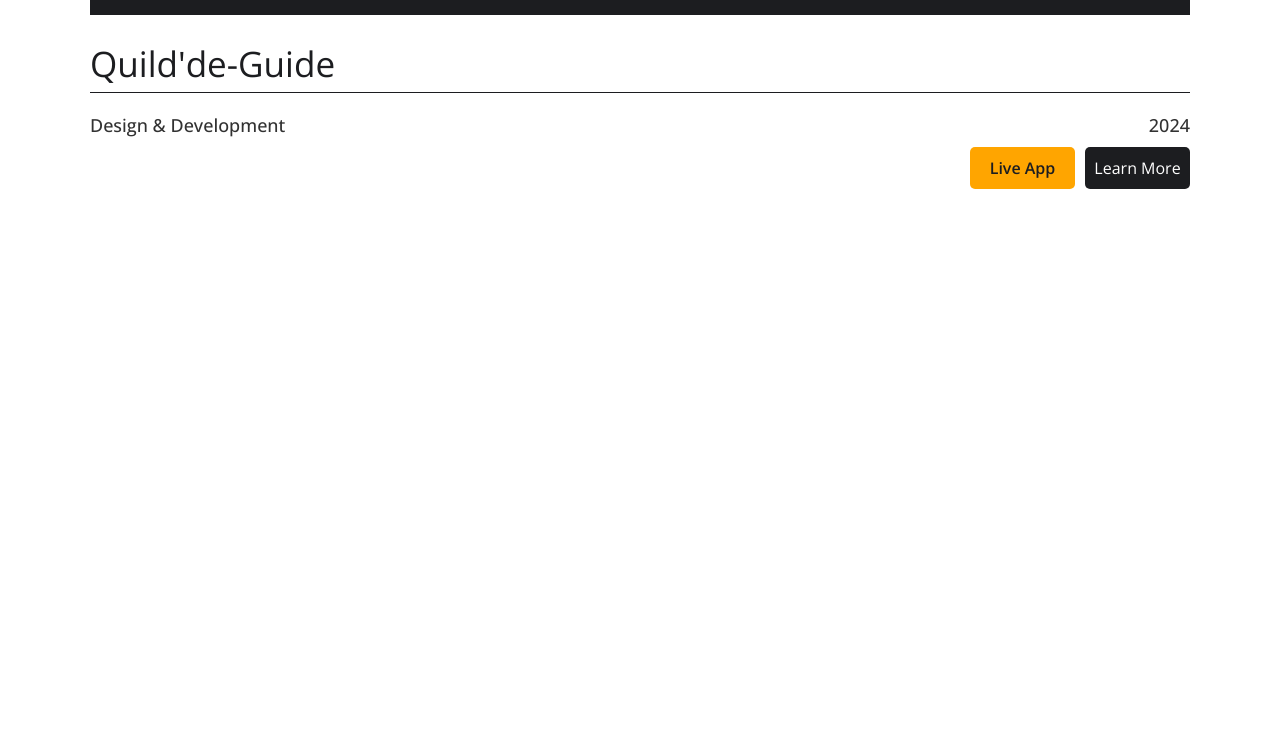
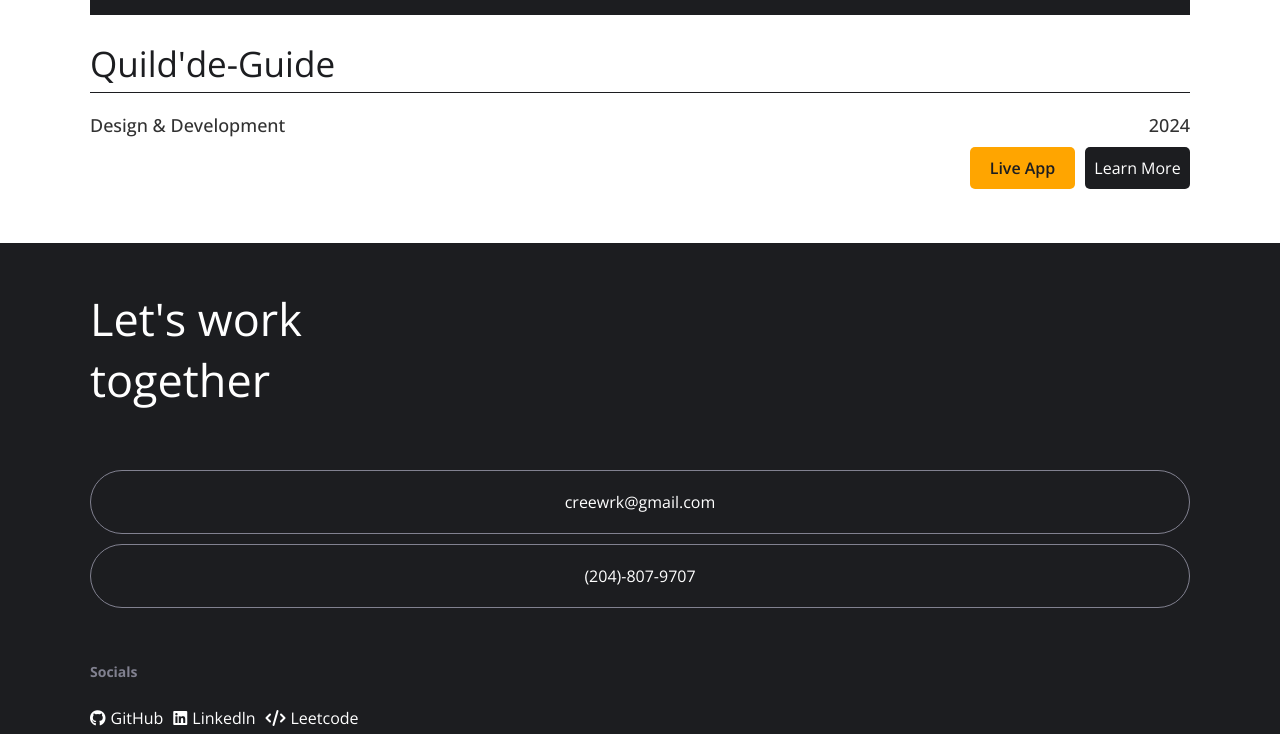
Before and after one commit to CreefordSanchez/porfolio, a website: page index.html in a window 1280 px wide. Shown: the part 1527-2261 px from the top of the page. Before the commit the page ends 2002 px from the top, so only its background shows below. Drawn offline with nearby package versions, Linux system fonts and the light colour scheme.

Commit message:
'created-footer'

```diff
--- a/assets/css/style.css
+++ b/assets/css/style.css
@@ -119,8 +119,11 @@ header {
 }
 
 /* About Me */
+main {
+  padding: 54px 0;
+}
+
 .about-me {
-  padding-top: 54px;
 
   h2 {
     font-size: 40px;
@@ -225,6 +228,62 @@ header {
   background-color: var(--app-gray);
 }
 
+/* footer */
+footer {
+  padding: 45px 0 5px;
+  padding-bottom: 5px;
+  background-color: var(--app-gray);
+
+  span {
+    display: block;
+  }
+
+  .container > h3 {
+    font-size: 45px;
+    color: var(--app-white);
+    font-weight: 100;
+  }
+
+  .circle-link {
+    position: absolute;
+    display: flex;
+    justify-content: right;
+  }
+}
+
+.social-link {
+  margin: 54px 0 54px;
+
+  a {
+    display: flex;
+    justify-content: center;
+    border: 1px solid var(--app-light-gray);
+    border-radius: 50px;
+    padding: 20px 0;
+    color: var(--app-white);
+    margin: 10px 0;
+  }
+}
+
+footer .media-links {
+  h3 {
+    font-size: 14px;
+    color: var(--app-light-gray);
+  }
+
+  a {
+    color: var(--app-white);
+    display: flex;
+    align-items: center;
+    gap: 5px;
+  }
+
+  ul {
+    display: flex;
+    gap: 10px;
+  }
+}
+
 /* Media Query */
 @media screen and (min-width:865px) {
   .project-picture-box {
--- a/index.html
+++ b/index.html
@@ -91,6 +91,51 @@
         </div>
       </div>
     </main>
-    <br><br><br><br><br><br><br><br><br><br><br><br><br>
+
+    <footer>
+      <div class="container">
+        <h3>Let's work<span>together</span></h3>
+        <div class="line"></div>
+
+        <div class="social-link" id="contact">
+          <ul>
+            <li>
+              <a href="" target="_blank">
+                <p>creewrk@gmail.com</p>
+              </a>
+            </li>
+            <li>
+              <a href="">
+                <p>(204)-807-9707</p>
+              </a>
+            </li>
+          </ul>
+        </div>
+        <div class="media-links">
+          <h3>Socials</h3>
+          <div class="line"></div>
+          <ul>
+            <li>
+              <a href="https://github.com/CreefordSanchez" target="_blank">
+               <i class="fa-brands fa-github"></i>
+               <p>GitHub</p>
+              </a>
+            </li>
+            <li>
+              <a href="https://www.linkedin.com/feed/" target="_blank">
+                <i class="fa-brands fa-linkedin"></i>
+                <p>Linkedln</p>
+              </a>
+            </li>
+            <li>
+              <a href="https://leetcode.com/u/CrapyFox/" target="_blank">
+                <i class="fa-solid fa-code"></i>
+                <p>Leetcode</p>
+              </a>
+            </li>
+          </ul>
+        </div>
+      </div>
+    </footer>
   </body>
 </html>
```
